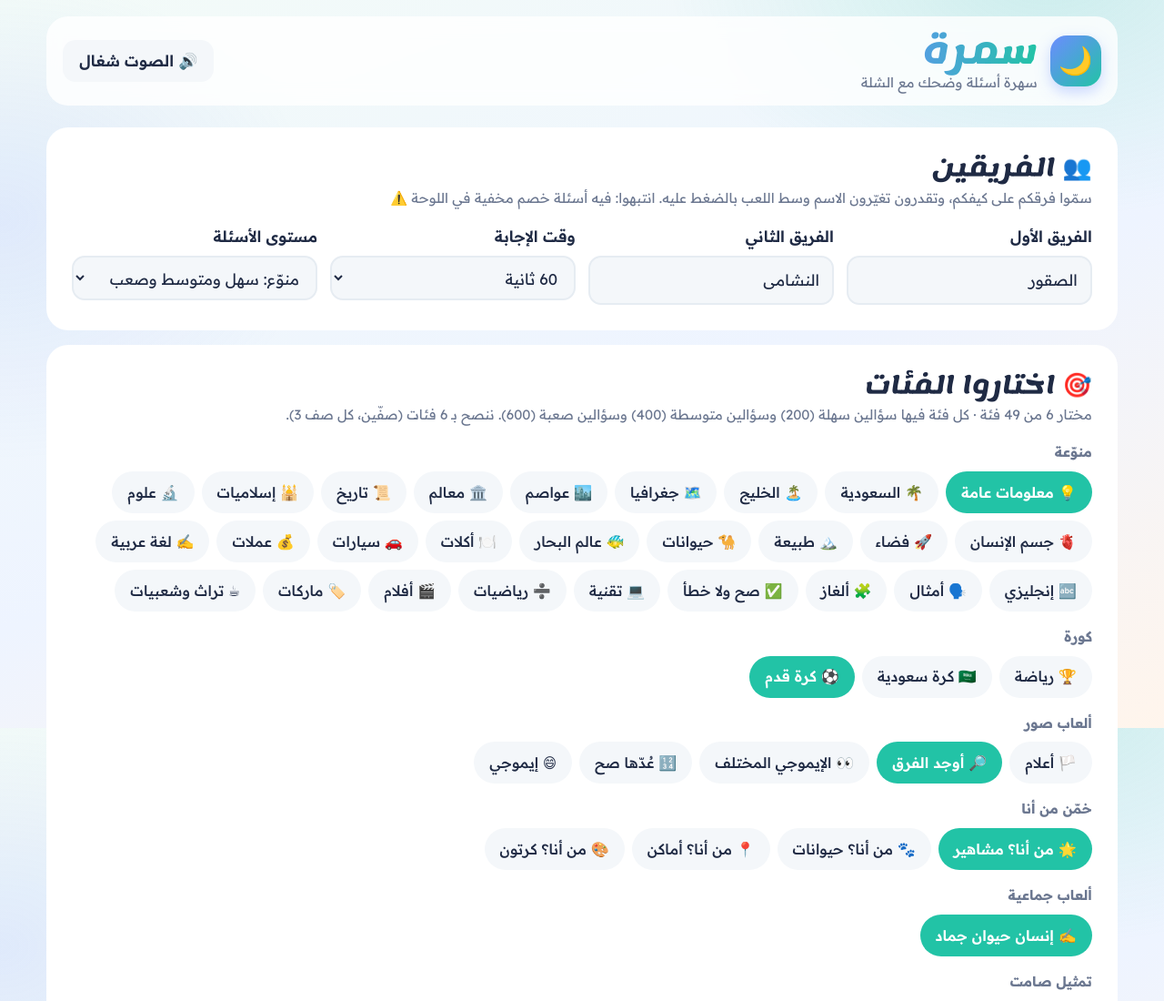
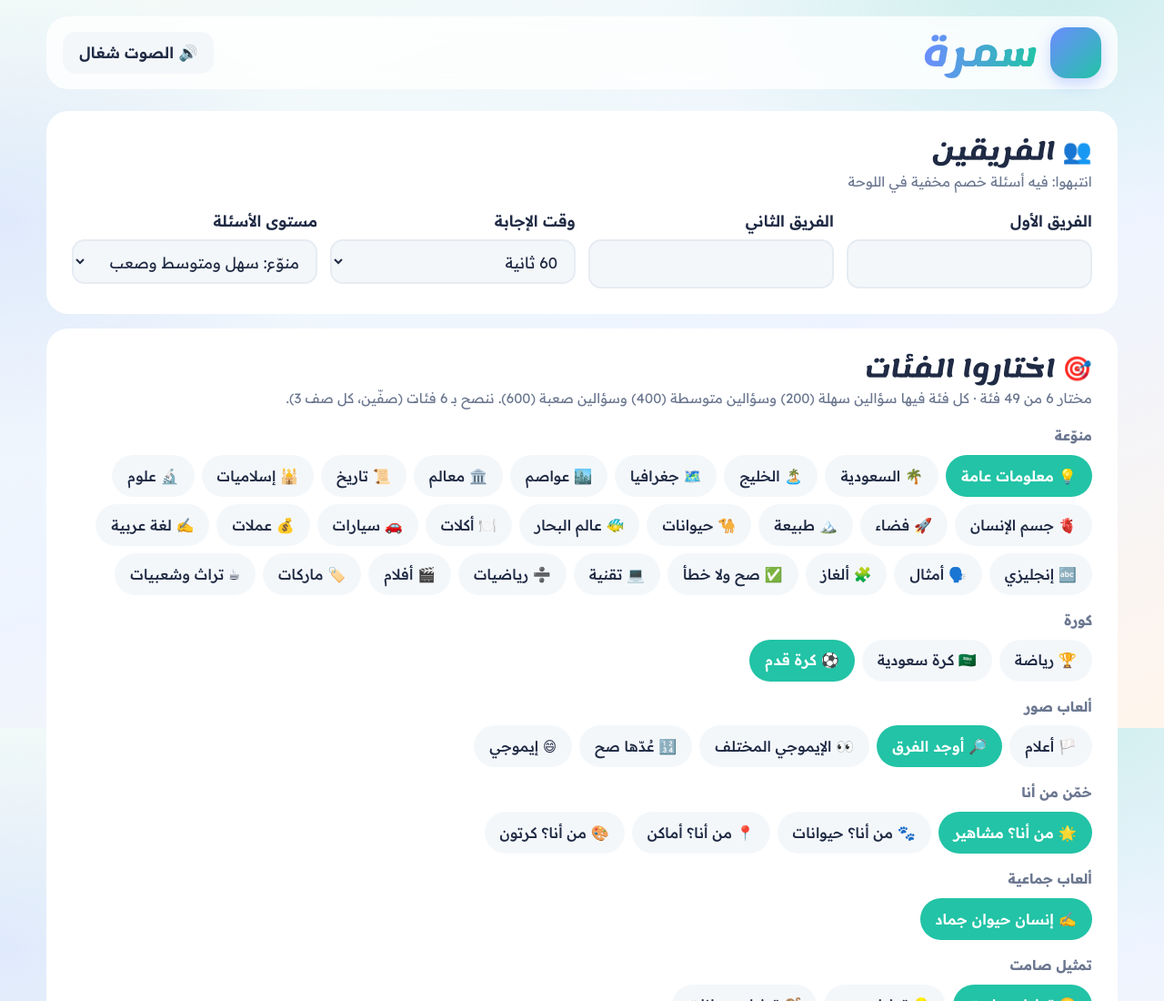
Before and after one commit to Shomookh-Almalki/samrah, a plain HTML site: page index.html in a window 1280 px wide. Shown: the top 1100 px of the page at 91% size. Drawn offline with Linux system fonts and the light colour scheme.

Commit message:
Add files via upload

```diff
--- a/index.html
+++ b/index.html
@@ -12,7 +12,7 @@
 <body>
 <header>
   <div class="top">
-    <div class="logo"><span class="moon" aria-hidden="true">🌙</span><div><h1>سمرة</h1><small>سهرة أسئلة وضحك مع الشلة</small></div></div>
+    <div class="logo"><span class="moon" aria-hidden="true"></span><div><h1>سمرة</h1><small></small></div></div>
     <div class="row"><button class="ghost" id="mute">🔊 الصوت شغال</button><button class="ghost hide" id="newBtn">لعبة جديدة</button></div>
   </div>
 
@@ -22,10 +22,10 @@
   <section id="setup">
     <div class="panel">
       <h2>👥 الفريقين</h2>
-      <p class="hint">سمّوا فرقكم على كيفكم، وتقدرون تغيّرون الاسم وسط اللعب بالضغط عليه. انتبهوا: فيه أسئلة خصم مخفية في اللوحة ⚠️</p>
+      <p class="hint">انتبهوا: فيه أسئلة خصم مخفية في اللوحة </p>
       <div class="grid3">
-        <div><label for="tA">الفريق الأول</label><input type="text" id="tA" value="الصقور" maxlength="24"></div>
-        <div><label for="tB">الفريق الثاني</label><input type="text" id="tB" value="النشامى" maxlength="24"></div>
+        <div><label for="tA">الفريق الأول</label><input type="text" id="tA" value="" maxlength="24"></div>
+        <div><label for="tB">الفريق الثاني</label><input type="text" id="tB" value="" maxlength="24"></div>
         <div><label for="tm">وقت الإجابة</label>
           <select id="tm"><option value="30">30 ثانية</option><option value="45">45 ثانية</option><option value="60" selected>60 ثانية</option><option value="90">90 ثانية</option></select></div>
         <div><label for="lv">مستوى الأسئلة</label>
```
